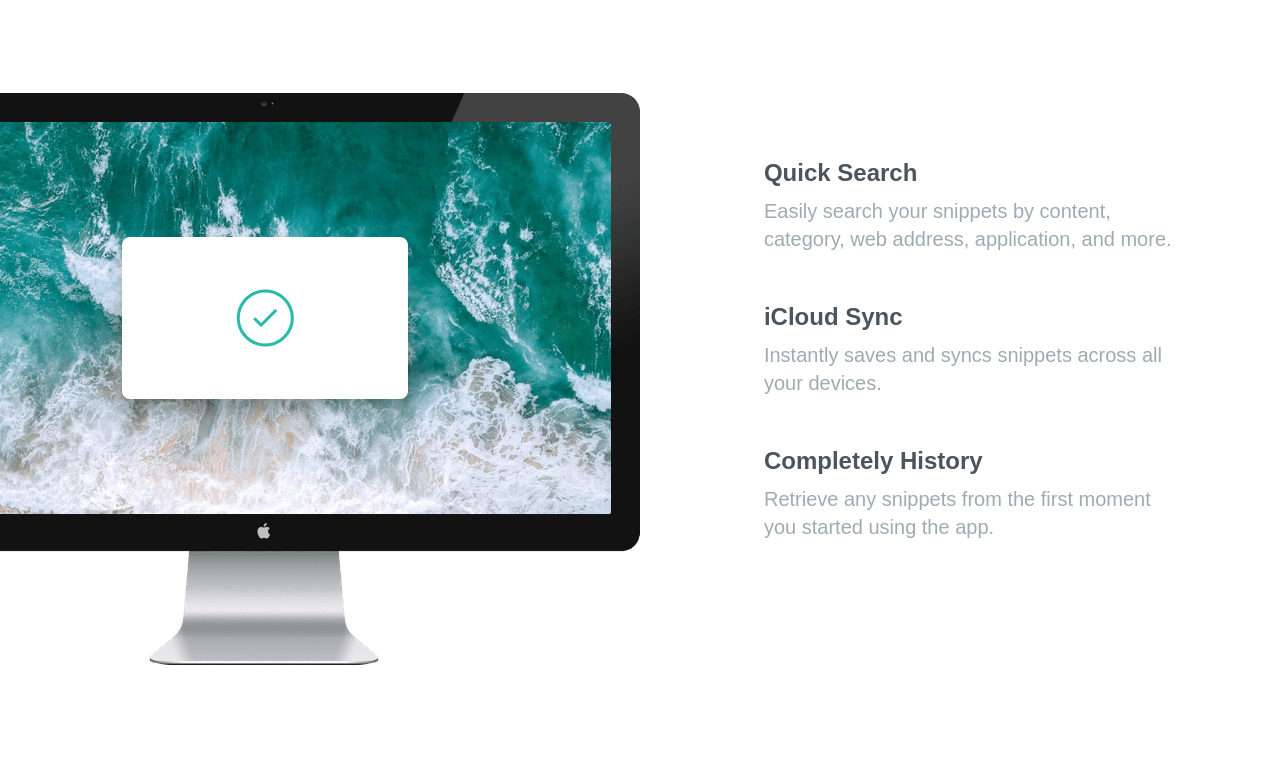
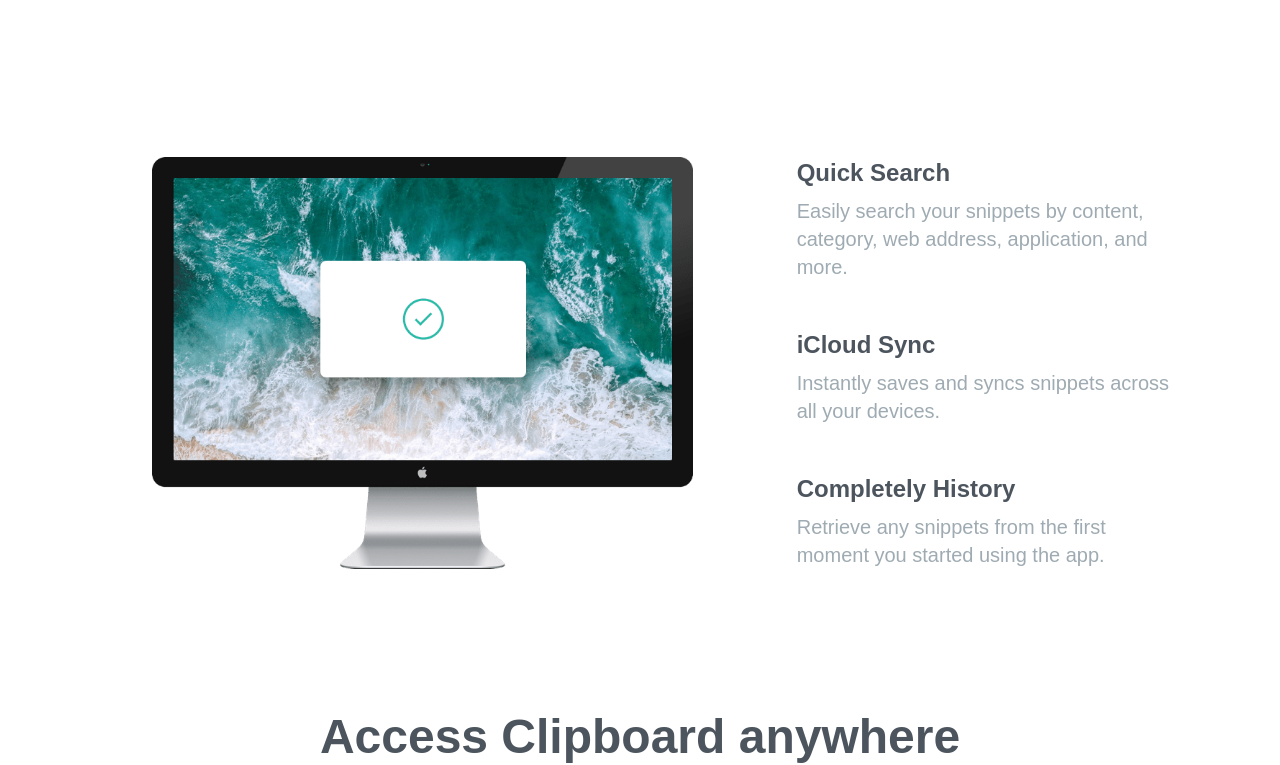
Before and after one commit to JuzerShakir/clipboard, a website: page index.html in a window 1280 px wide. Shown: the part 920-1685 px from the top of the page. Drawn offline with Linux system fonts and the light colour scheme; a web font is replaced by a local one.

Commit message:
fix feature image to scale with screen-size

```diff
--- a/index.html
+++ b/index.html
@@ -56,18 +56,20 @@
     <!-- Features Section -->
     <section id="features">
       <div class="section-container my-20">
-        <div class="relative flex flex-col md:flex-row md:space-x-32">
+        <div
+          class="relative flex flex-col md:flex-row md:space-x-10 lg:space-x-14"
+        >
           <!-- Image -->
-          <div class="md:w-1/2">
+          <div class="flex justify-center items-center">
             <img
               src="images/image-computer.png"
               alt=""
-              class="md:absolute top-0 right-[50%]"
+              class="sm2:max-w-[70%] md:max-w-[85%]"
             />
           </div>
           <!-- Items container -->
           <div
-            class="flex flex-col mt-16 mb-24 space-y-12 text-xl md:w-1/2 md:mb-60 md:text-left md:pl-16"
+            class="flex flex-col my-16 space-y-12 text-xl md:text-left md:text-base lg:text-lg lg2:text-xl"
           >
             <!-- Item 1 -->
             <div>
```
Also changed, not shown: css/style.css.
